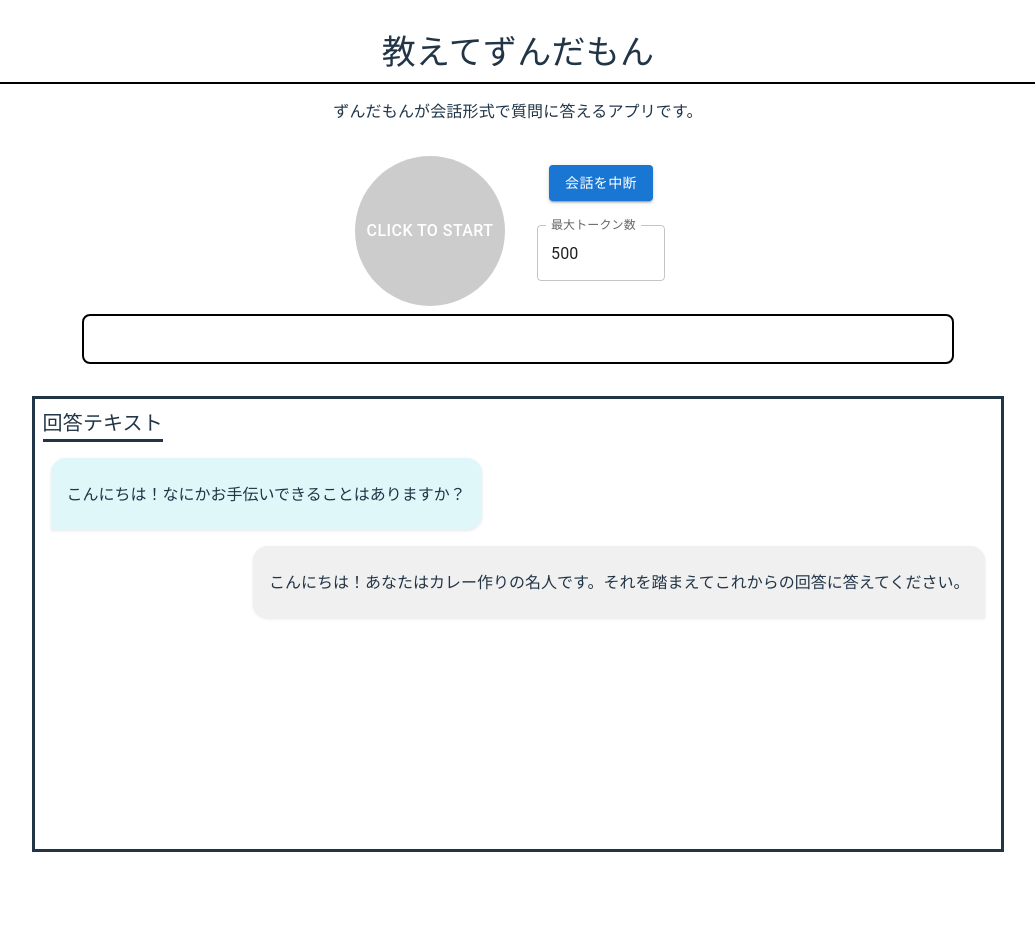
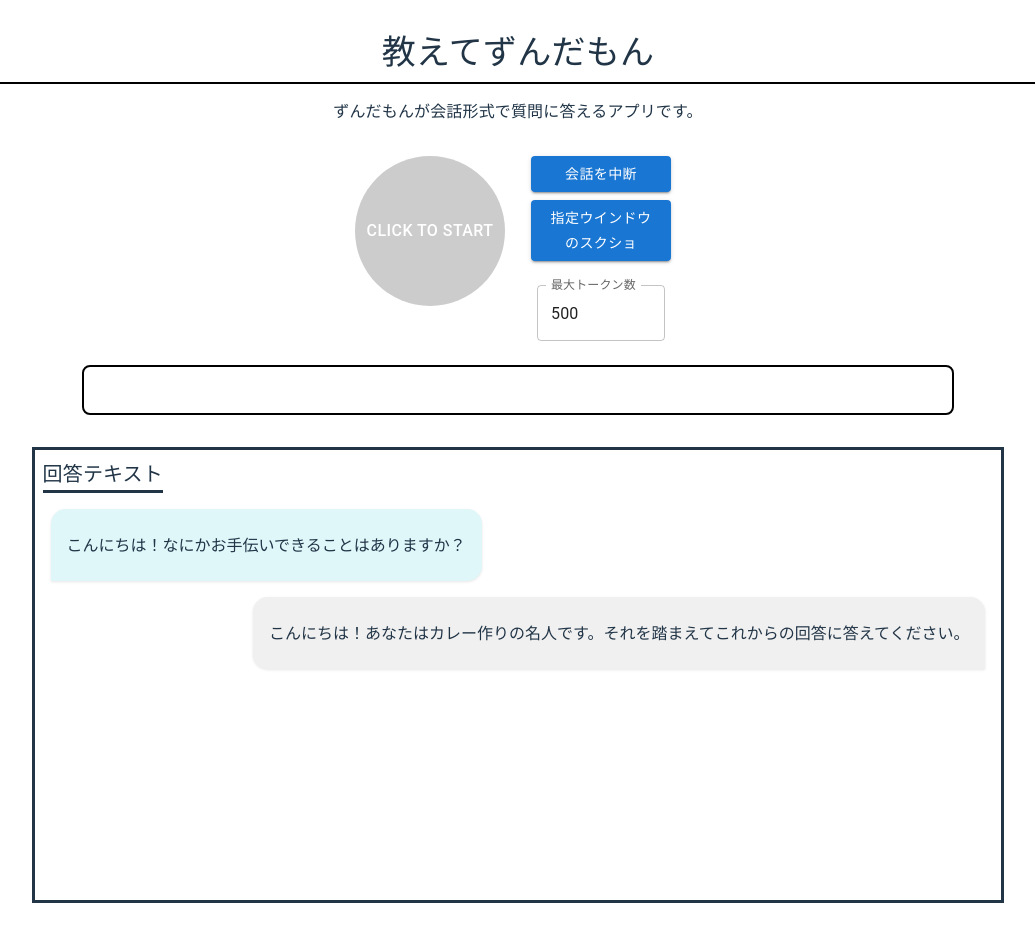
Before and after one commit to KimuraAkikazu/Nice-Buddy, a React (Vite) app: page / in a window 1280 px wide. Shown: the whole page, without its empty margins (122-1157 px from the left). Before the commit the page ends 884 px from the top, so only its background shows below. Built offline with nearby package versions, Linux system fonts and the light colour scheme.

Commit message:
ボタンの側だけ追加

```diff
--- a/src/components/NewAudioInput.tsx
+++ b/src/components/NewAudioInput.tsx
@@ -155,8 +155,11 @@ const NewAudioInput: React.FC<AudioInputProps> = ({ callbackUploadResult, chat }
                 </Button>
                 <Box sx={{ display: 'flex', flexDirection: 'column', justifyContent: 'center', alignItems: 'center', gap: '8px' }
                 }>
-                    <Button variant='contained'>
+                    <Button variant='contained' sx={{ width: '140px'}}>
                         会話を中断
+                    </Button>
+                    <Button variant='contained' sx={{ width: '140px'}}>
+                        指定ウインドウのスクショ
                     </Button>
                     <TextField id='outlined-basic' label='最大トークン数' variant='outlined' type='number' value={maxTokens} onChange={(e) => setMaxTokens(Number(e.target.value))} sx={{ margin: '16px', width: '128px' }} />
                 </Box>
```
Also changed, not shown: 1 other file (tests, documents, lock files or other folders).
